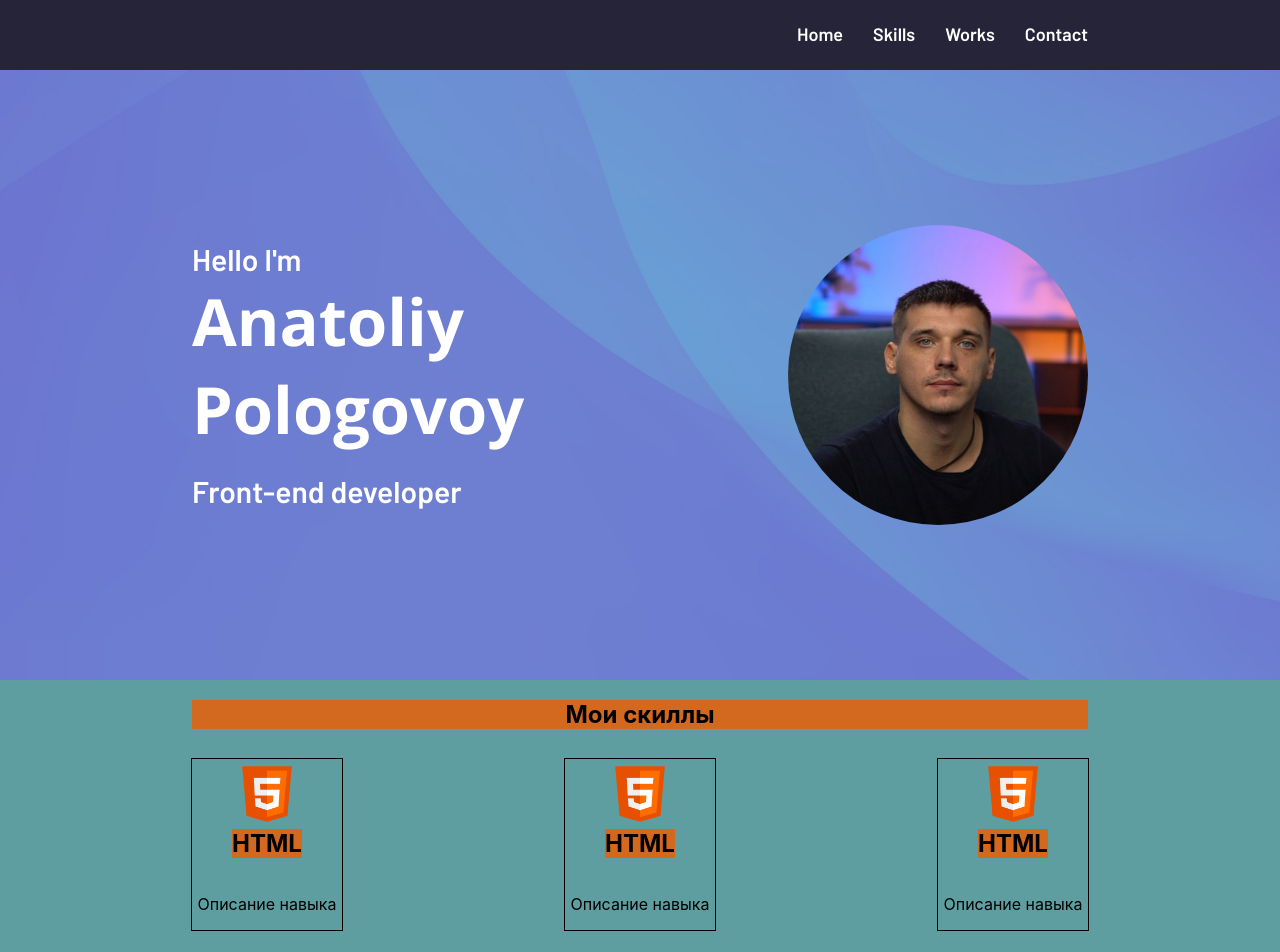
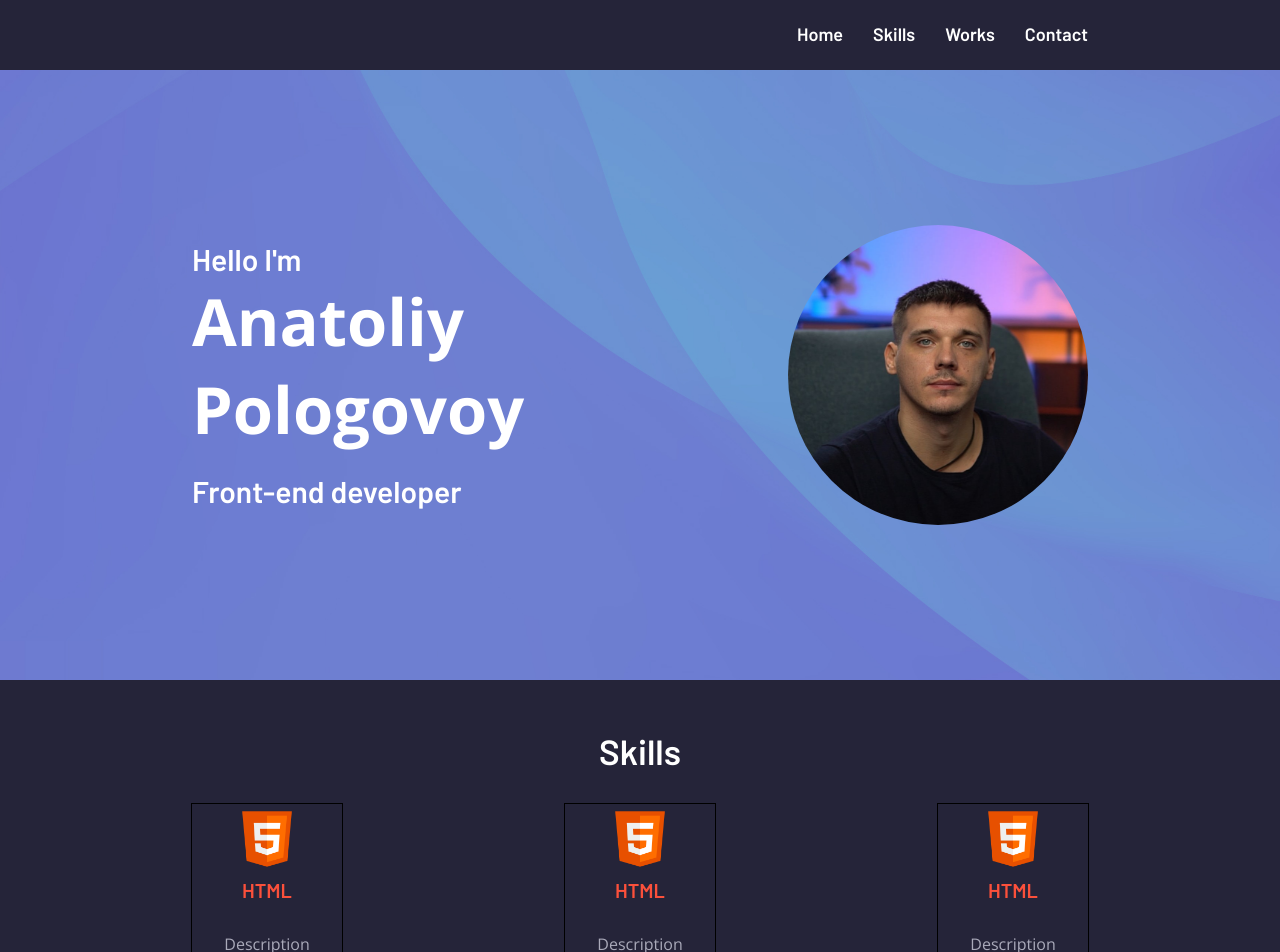
Before and after one commit to AnatoliyPologovoy/portfolio, a React (Create React App) app: page / in a window 1280 px wide. Shown: the top 952 px of the page. Built offline with nearby package versions, Linux system fonts and the light colour scheme.

Commit message:
added style for skills

```diff
--- a/src/components/Header/header.module.scss
+++ b/src/components/Header/header.module.scss
@@ -1,5 +1,3 @@
-/*@value colors: '../root.module.css';*/
-/*@value background-color-blue from colors;*/
 @import "../common/sass/mixin";
 @import "../common/sass/variables";
 
@@ -21,7 +19,7 @@
   flex-wrap: wrap;
 
   a {
-    @include basicText();
+    @include extraText();
     text-decoration: none;
 
     &:not(:last-child) {
--- a/src/components/Promo/promo.module.scss
+++ b/src/components/Promo/promo.module.scss
@@ -20,7 +20,7 @@
 }
 
 .title {
-    color: $promo-title-color;
+    color: $main-title-color;
     text-align: start;
     margin-right: 80px;
     font-family: $font-family-extra;
--- a/src/components/Skills/Skill.tsx
+++ b/src/components/Skills/Skill.tsx
@@ -1,5 +1,6 @@
 import React, {FC} from 'react';
-import cl from './skills.module.css'
+import cl from './skills.module.scss'
+import {Title} from "../common/Title/Title";
 
 export type SkillPropsType = {
     title: string
@@ -11,7 +12,7 @@ const Skill: FC<SkillPropsType> = (props) => {
     return (
         <div className={cl.skillWrapper}>
             <img src={props.img} alt="#" className={cl.pic}/>
-            <h2 className={cl.title}>{props.title}</h2>
+            <Title tag={'h2'}>{props.title}</Title>
             <p className={cl.text}>{props.text}</p>
         </div>
     );
--- a/src/components/Skills/SkillsContainer.tsx
+++ b/src/components/Skills/SkillsContainer.tsx
@@ -1,18 +1,19 @@
 import React from 'react';
-import cl from './skills.module.css'
+import cl from './skills.module.scss'
 import Skill from "./Skill";
 import htmlImg from "../../assets/html.jpeg"
+import {Title} from "../common/Title/Title";
 
 const skillName1 = 'HTML'
 const skillName2 = 'CSS'
 const skillName3 = 'REACT'
-const skillDescription1 = 'Описание навыка'
+const skillDescription1 = 'Description'
 
 export const SkillsContainer = () => {
     return (
         <section className={cl.skills}>
             <div className={cl.mainWrapper}>
-                <h1 className={cl.mainTitle}>Мои скиллы</h1>
+                <Title tag={'h1'}>Skills</Title>
                 <div className={cl.skillsWrapper}>
                     <Skill title={skillName1} img={htmlImg} text={skillDescription1}/>
                     <Skill title={skillName1} img={htmlImg} text={skillDescription1}/>
--- a/src/components/Skills/skills.module.css
+++ b/src/components/Skills/skills.module.scss
@@ -1,28 +1,25 @@
-@value colors: '../root.module.css';
-
-@value background-color-blue from colors;
+@import "../common/sass/mixin";
+@import "../common/sass/variables";
 
 .skills {
     /*height: calc(85vh);*/
     /*background-color: background-color-blue;*/
-    background-color: cadetblue;
+    background-color: $background-dark;
     width: 100%;
-    padding-top: 20px;
+    padding-top: 50px;
     padding-bottom: 50px;
 }
 
 .mainWrapper {
     composes: wrapper from '../root.module.css';
-
-
 }
 
-.mainTitle {
-    background-color: chocolate;
-    text-align: center;
-    margin-top: 0;
-    margin-bottom: 30px;
-}
+//.mainTitle {
+//    background-color: chocolate;
+//    text-align: center;
+//    margin-top: 0;
+//    margin-bottom: 30px;
+//}
 
 .skillsWrapper {
     display: flex;
@@ -42,11 +39,11 @@
 
 }
 
-.title {
-    background-color: chocolate;
-    margin-top: 0;
-    margin-bottom: 20px;
-}
+//.title {
+//    background-color: chocolate;
+//    margin-top: 0;
+//    margin-bottom: 20px;
+//}
 
 .pic {
     width: 70px;
@@ -56,7 +53,7 @@
 }
 
 .text {
-
+    @include basicText()
 }
 
 @media (max-width: 360px) {
--- a/src/components/common/Title/Title.tsx
+++ b/src/components/common/Title/Title.tsx
@@ -1,11 +1,24 @@
 import React, {FC} from 'react';
 import cl from './title.module.scss'
 
+type TitlePropsType = {
+    tag: 'h1' | 'h2'
+    children: string
+}
 
-export const Title:FC<{children: string }> = (props) => {
-    return (
-        <h1 className={cl.title}>
-            {props.children}
-        </h1>
-    );
+export const Title: FC<TitlePropsType> = (props) => {
+
+    if (props.tag === 'h1') {
+        return (
+            <h1 className={cl.h1Title}>
+                {props.children}
+            </h1>
+        );
+    } else {
+        return (
+            <h2 className={cl.h2Title}>
+                {props.children}
+            </h2>
+        );
+    }
 };
--- a/src/components/common/Title/title.module.scss
+++ b/src/components/common/Title/title.module.scss
@@ -1,5 +1,25 @@
 @import "../sass/variables";
 
-.title {
-  font-family: $font-family-main;
+.h1Title {
+  font-family: $font-family-extra;
+  font-size: 35px;
+  font-weight: 600;
+  margin-top: 0;
+  margin-bottom: 30px;
+  line-height: 1.25;
+  letter-spacing: 0;
+  word-wrap: break-word;
+  color: $main-title-color;
 }
+
+.h2Title {
+  font-family: $font-family-extra;
+  font-size: 20px;
+  font-weight: 600;
+  margin-top: 0;
+  margin-bottom: 10px;
+  line-height: 1.6;
+  letter-spacing: 0;
+  word-wrap: break-word;
+  color: $second-title-color;
+}
--- a/src/components/common/sass/mixin.scss
+++ b/src/components/common/sass/mixin.scss
@@ -1,6 +1,6 @@
 @import "./variables";
 
-@mixin basicText {
+@mixin extraText {
   color: $basic-text-color;
   font-family: $font-family-extra;
   font-size: 18px;
@@ -9,3 +9,13 @@
   letter-spacing: 0;
   word-wrap: break-word;
 }
+
+@mixin basicText {
+  color: $second-text-color;
+  font-family: $font-family-main;
+  font-size: 16px;
+  font-weight: 400;
+  line-height: 1.6;
+  letter-spacing: 0;
+  word-wrap: break-word;
+}
--- a/src/components/common/sass/variables.scss
+++ b/src/components/common/sass/variables.scss
@@ -6,7 +6,9 @@
 
 $background-color: #61dafb;
 $background-dark: #252439;
-$promo-title-color: #fff;
+$main-title-color: #fff;
+$second-title-color: #fb503b;
 $basic-text-color: #fff;
+$second-text-color: #aaaaba;
 $font-family-extra: 'Barlow', sans-serif;
 $font-family-main: 'Open Sans', sans-serif;
```
